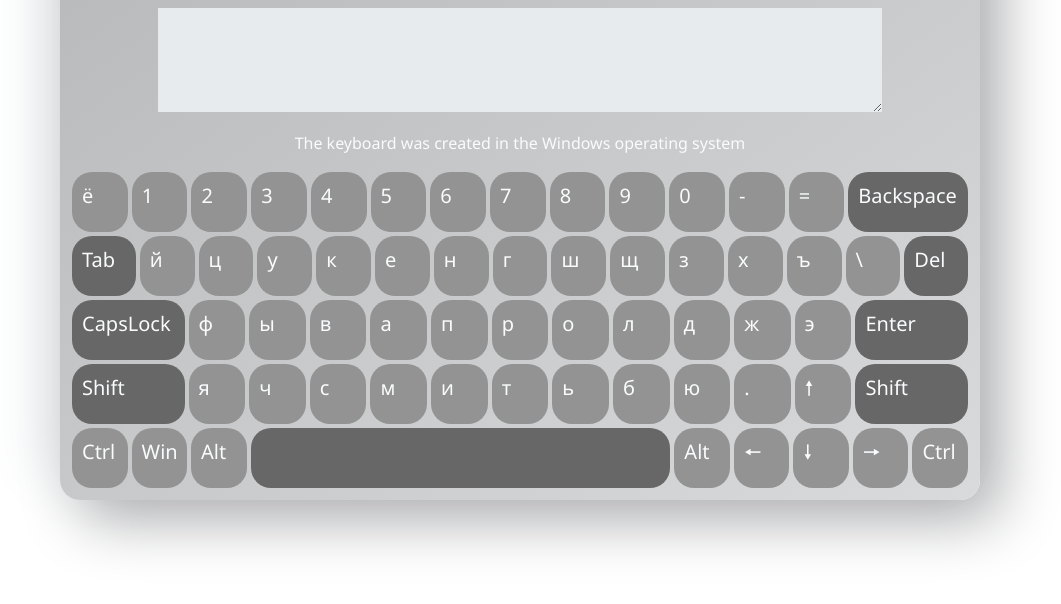
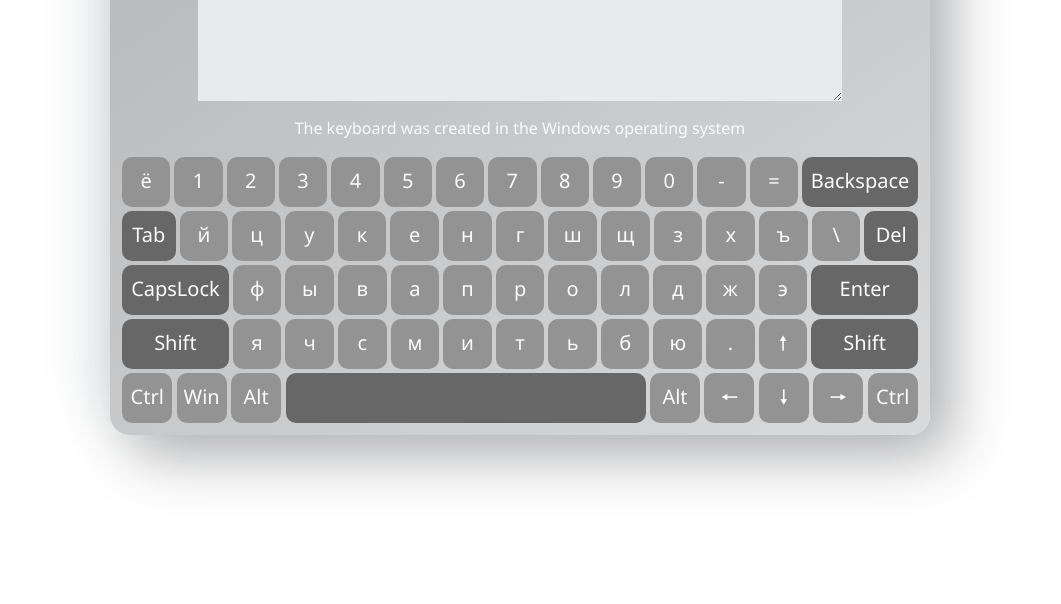
Before and after one commit to anastasiiafed/Virtual-Keyboard, a plain HTML site: page index.html in a window 1280 px wide. Shown: the part 196-800 px from the top of the page, without its empty margins (120-1181 px from the left). Drawn offline with Linux system fonts and the light colour scheme.

Commit message:
feat: add styles and function clicker

```diff
--- a/data-key.js
+++ b/data-key.js
@@ -395,17 +395,34 @@ let divFive = [
   {
     id: "",
     text: "🠔",
+    ruLowCase: "🠔",
   },
   {
     id: "",
     text: "🠗",
+    ruLowCase: "🠗",
   },
   {
     id: "",
     text: "🠖",
+    ruLowCase: "🠖",
   },
   {
     id: "",
     text: "Ctrl",
   },
 ];
+
+const ruMap = {};
+
+const allArr = divOne
+  .concat(divTwo)
+  .concat(divThree)
+  .concat(divFour)
+  .concat(divFive);
+
+allArr.forEach((x) => {
+  if (x.ruLowCase) {
+    ruMap[x.ruLowCase] = x;
+  }
+});
--- a/liseners.js
+++ b/liseners.js
@@ -0,0 +1,39 @@
+const keys = document.querySelectorAll(".key-all");
+
+keys.forEach(function (hi) {
+  hi.addEventListener("click", clicker);
+});
+
+function clicker(event) {
+  console.log(event.srcElement.getAttribute("data"));
+}
+
+// /////////////////////////////////////////////
+document.addEventListener("keydown", (ev) => {
+  const obj = ruMap[ev.key];
+  console.log(obj);
+});
+
+const map = {
+  f: 1212,
+  b: "dfgdfg",
+  h: {},
+};
+
+map.f;
+
+map["f"];
+
+const keytext = "f";
+
+map[keytext];
+
+function dhjfh(one) {
+  map[one];
+}
+
+dhjfh("f");
+
+dhjfh("b");
+
+dhjfh("d");
--- a/painter.js
+++ b/painter.js
@@ -43,60 +43,60 @@ divContainer.appendChild(divRowFive);
 
 ////////////////////////////////////////////////////////////////
 
-function createButton(classes, text, data) {
+function createButton(classes, text, das) {
   const key = document.createElement("div");
   key.className = classes;
-  const letter = document.createElement("div");
-  letter.className = "letter";
-  letter.innerText = text;
-  key.appendChild(letter);
-  key.setAttribute("data", JSON.stringify(data));
+  key.innerText = text;
+  key.setAttribute("data", JSON.stringify(das));
+
+  das.HTMLkey = key;
+
   return key;
 }
 
 divOne.forEach((obj) => {
   if (obj.text && obj.text == "Backspace") {
-    const btn = createButton("key-backspace", obj.text, obj);
+    const btn = createButton("key-backspace key-all", obj.text, obj);
     divRowOne.appendChild(btn);
   } else {
-    const btn = createButton("key", obj.ruLowCase, obj);
+    const btn = createButton("key key-all", obj.ruLowCase, obj);
     divRowOne.appendChild(btn);
   }
 });
 
 divTwo.forEach((obj) => {
   if (obj.text && (obj.text == "Tab" || obj.text == "Del")) {
-    const btn = createButton("key-tab", obj.text, obj);
+    const btn = createButton("key-tab key-all", obj.text, obj);
     divRowTwo.appendChild(btn);
   } else {
-    const btn = createButton("key", obj.ruLowCase, obj);
+    const btn = createButton("key key-all", obj.ruLowCase, obj);
     divRowTwo.appendChild(btn);
   }
 });
 divThree.forEach((obj) => {
   if (obj.text && (obj.text == "CapsLock" || obj.text == "Enter")) {
-    const btn = createButton("key-double", obj.text, obj);
+    const btn = createButton("key-double key-all", obj.text, obj);
     divRowThree.appendChild(btn);
   } else {
-    const btn = createButton("key", obj.ruLowCase, obj);
+    const btn = createButton("key key-all", obj.ruLowCase, obj);
     divRowThree.appendChild(btn);
   }
 });
 divFour.forEach((obj) => {
   if (obj.text && obj.text == "Shift") {
-    const btn = createButton("key-double", obj.text, obj);
+    const btn = createButton("key-double key-all", obj.text, obj);
     divRowFour.appendChild(btn);
   } else {
-    const btn = createButton("key", obj.ruLowCase, obj);
+    const btn = createButton("key key-all", obj.ruLowCase, obj);
     divRowFour.appendChild(btn);
   }
 });
 divFive.forEach((obj) => {
   if (obj.text && obj.text == "Space") {
-    const btn = createButton("key-space", "", obj);
+    const btn = createButton("key-space key-all", "", obj);
     divRowFive.appendChild(btn);
   } else {
-    const btn = createButton("key", obj.text, obj);
+    const btn = createButton("key key-all", obj.text, obj);
     divRowFive.appendChild(btn);
   }
 });
--- a/style.css
+++ b/style.css
@@ -1,6 +1,6 @@
 .container {
   margin: auto;
-  width: 900px;
+  width: 800px;
   margin-top: 100px;
   border-radius: 20px;
   background: linear-gradient(145deg, #b6b8b9, #d8dadc);
@@ -14,6 +14,7 @@ h1 {
   color: #f9fbfc;
   font-size: 35px;
   text-align: center;
+  margin-top: 13px;
 }
 .textatea {
   display: block;
@@ -29,73 +30,41 @@ h1 {
 
 .key {
   width: 50px;
-  height: 50px;
-  border-radius: 20px;
   background: #939393;
-
-  padding-top: 10px;
-  padding-left: 10px;
-  margin: 2px;
 }
 .key:hover,
-.key-double:hover {
+.key-double:hover,
+.key-tab:hover,
+.key-backspace:hover,
+.key-space:hover {
   background: #3b3b3b;
   transition: 0.3s;
-}
-.letter,
-.letter-double,
-.letter-tab,
-.letter-backspace,
-.letter-space {
-  font-family: "Segoe UI", Tahoma, Geneva, Verdana, sans-serif;
-  color: #f9fbfc;
-  font-size: 20px;
-  width: 20px;
 }
 
 .key-double {
   width: 110px;
-  height: 50px;
-  border-radius: 20px;
   background: #686767;
-  padding-top: 10px;
-  padding-left: 10px;
-  margin: 2px;
 }
 
 .key-tab {
-  width: 60px;
-  height: 50px;
-  border-radius: 20px;
+  width: 55px;
   background: #686767;
-  padding-top: 10px;
-  padding-left: 10px;
-  margin: 2px;
 }
 .key-backspace {
   width: 120px;
-  height: 50px;
-  border-radius: 20px;
+  height: 45px;
   background: #686767;
-  padding-top: 10px;
-  padding-left: 10px;
-  margin: 2px;
 }
 
 .key-space {
-  width: 450px;
-  height: 50px;
-  border-radius: 20px;
+  width: 360px;
   background: #686767;
-  padding-top: 10px;
-  padding-left: 10px;
-  margin: 2px;
 }
 
 p {
   font-family: "Segoe UI", Tahoma, Geneva, Verdana, sans-serif;
   color: #f9fbfc;
-  margin-top: 20px;
+  margin-top: 16px;
   text-align: center;
 }
 
@@ -108,3 +77,14 @@ p {
   justify-content: space-around;
   width: 100%;
 }
+.key-all {
+  font-family: "Segoe UI", Tahoma, Geneva, Verdana, sans-serif;
+  color: #f9fbfc;
+  font-size: 20px;
+  text-align: center;
+  padding-top: 10px;
+  height: 40px;
+  border-radius: 10px;
+  margin: 2px;
+  cursor: sfg;
+}
```
